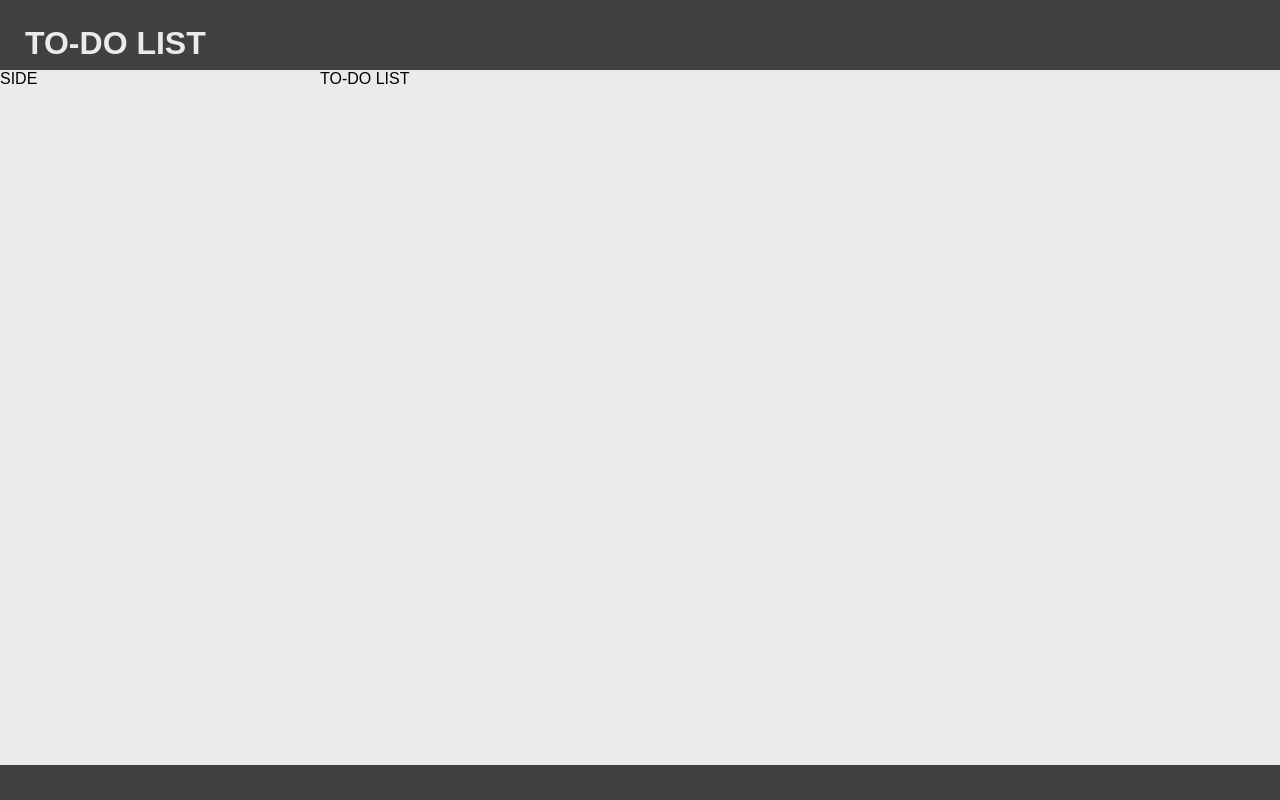
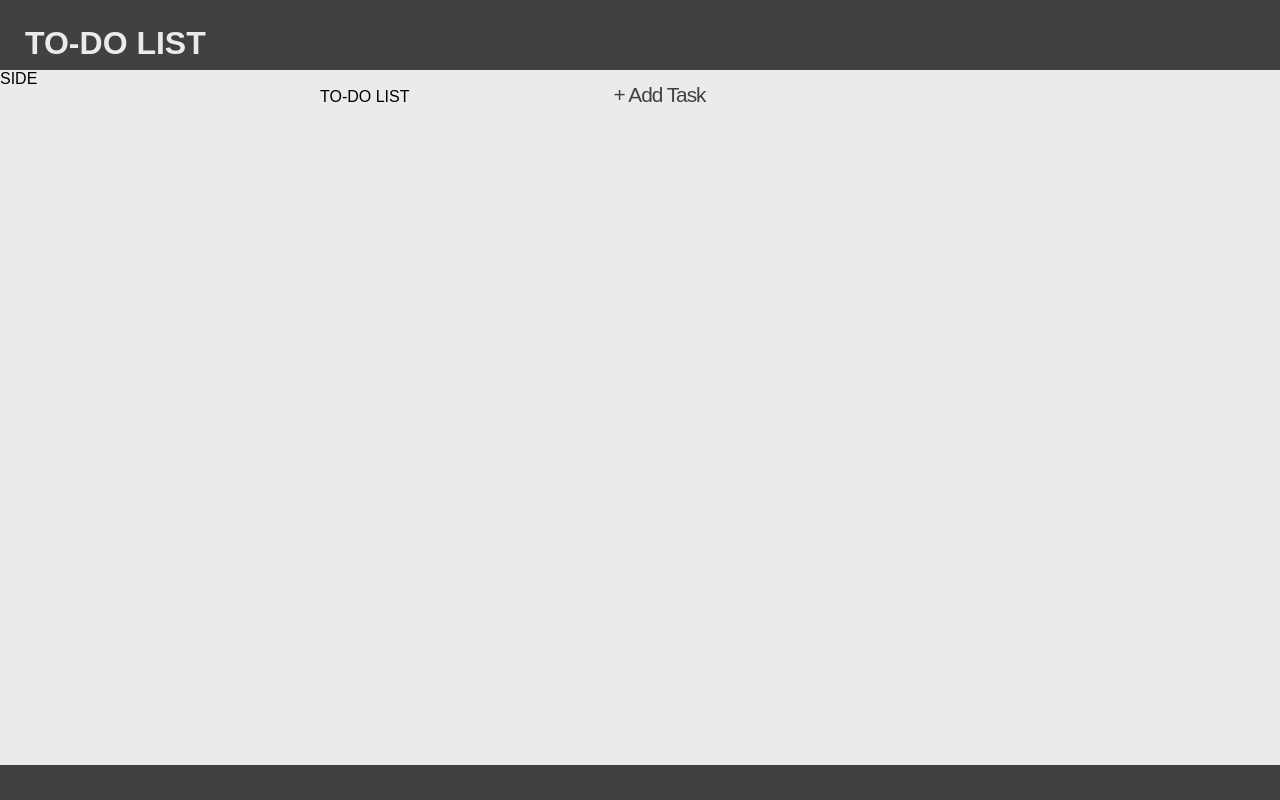
Before and after one commit to SteffanCrowley/to-do-list, a website with bundled scripts: page dist/index.html in a window 1280 px wide. Built offline with nearby package versions, Linux system fonts and the light colour scheme.

Commit message:
Add button that adds task

```diff
--- /dev/null
+++ b/src/modules/buildAddButton.js
@@ -0,0 +1,9 @@
+function buildAddBtn() {
+  const btn = document.createElement("button");
+  const task = document.querySelector(".task-area");
+  btn.classList.add("add");
+  btn.innerHTML = "+ Add Task";
+  task.appendChild(btn);
+}
+
+export { buildAddBtn };
--- a/src/modules/buildContent.js
+++ b/src/modules/buildContent.js
@@ -1,3 +1,5 @@
+import { buildAddBtn } from "./buildAddButton";
+
 function buildSideBar() {
   const side = document.createElement("div");
   side.classList.add("side");
@@ -10,6 +12,7 @@ function buildTaskArea() {
   task.classList.add("task-area");
   task.innerHTML = "TO-DO LIST";
   document.body.appendChild(task);
+  buildAddBtn();
 }
 
 function buildContent() {
--- a/src/style.css
+++ b/src/style.css
@@ -41,3 +41,19 @@ body {
   background-color: rgb(235, 235, 235);
   grid-row: 2 / 3;
 }
+
+button {
+  padding: 0.8rem 1.3rem;
+  font-size: 1.3rem;
+  background-color: rgb(235, 235, 235);
+  color: rgb(65, 65, 65);
+  border-radius: 10px;
+  letter-spacing: -1px;
+  border: none;
+  width: 500px;
+  height: 50px;
+}
+
+button:hover {
+  background-color: rgb(206, 206, 206);
+}
```
Also changed, not shown: dist/main.js.
